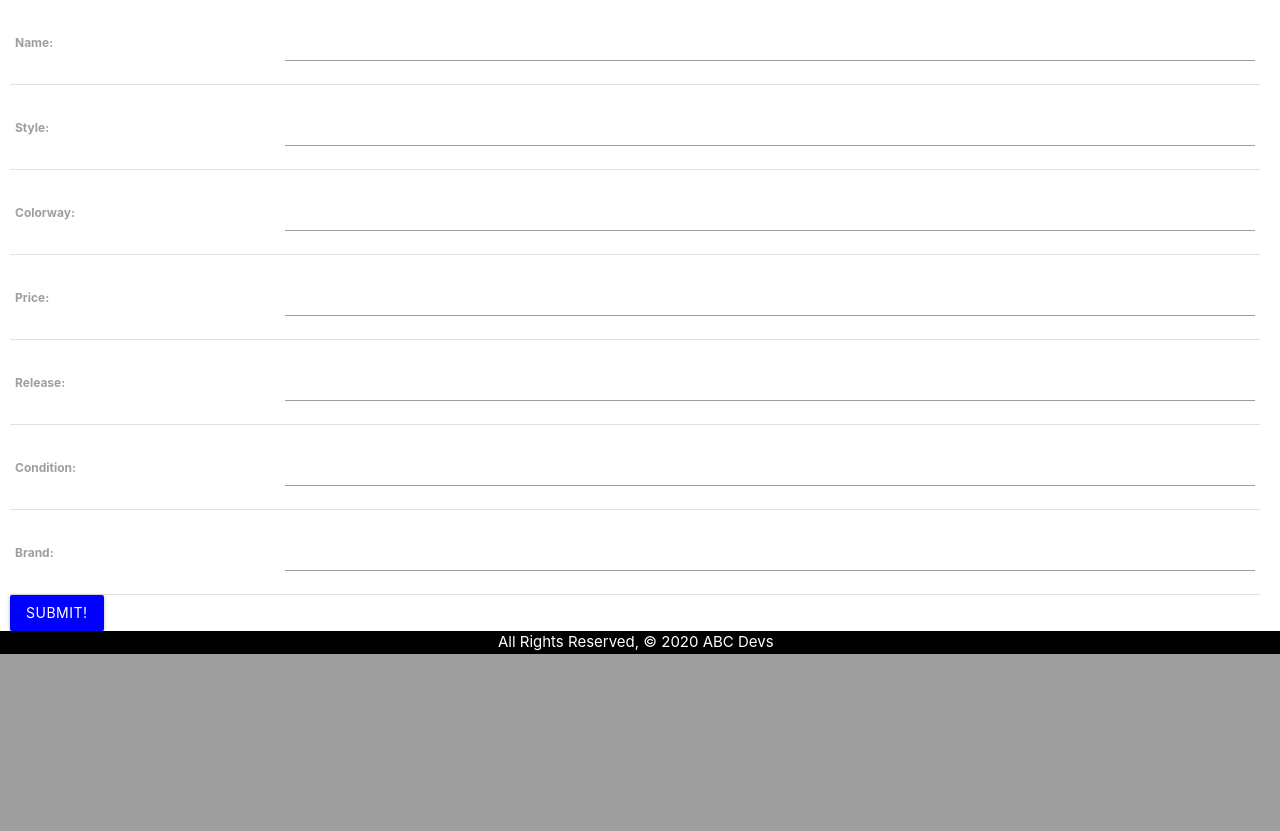
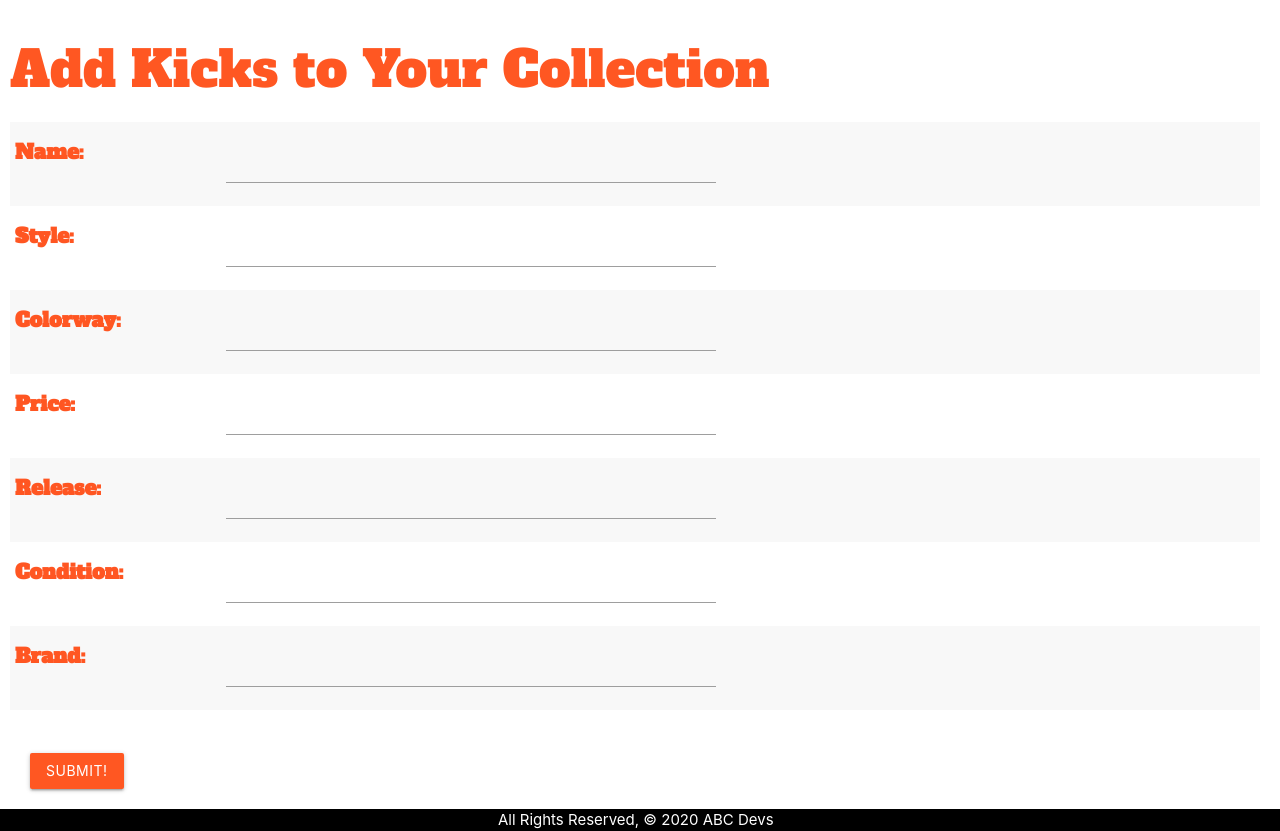
Before and after one commit to alexpensavalle/SneakerHEADz-development, a Django app: page /sneakers/create/ in a window 1280 px wide. Shown: the part 1024-1855 px from the top of the page. Before the commit the page ends 1678 px from the top, so only its background shows below. Run offline with Django 3.2, Linux system fonts and the light colour scheme; the visitor is signed in with stand-in values (Sample User, id 1).

Commit message:
Final CSS for Project Submittal - Complete

```diff
--- a/main_app/static/css/style.css
+++ b/main_app/static/css/style.css
@@ -21,6 +21,26 @@ body {
     font-family: 'Alfa Slab One', cursive;
     font-size: 50px;
     color: #FF5722;
+  }
+
+  label {
+    display: flex;
+    font-family: 'Alfa Slab One', cursive;
+    font-size: 20px;
+    color: #ff5622;
+    width:1px;
+  }
+
+  tr {
+    display: flex;
+  }
+
+  th {
+    margin-right: 200px;
+  }
+
+  td {
+    width:500px;
   }
 
   nav {
@@ -53,24 +73,17 @@ body {
     height: auto;
   }
 
-  /*@media screen and ( max-width: 1024px ) {
-    img.header-img { width: 100%; }
-  }
-  @media screen and ( min-width: 1025px) {
-    img.header-img { width: 920px;}
-  }
-    img.header-img { height: auto; }*/
-
     .btn {
-      background-color: blue;
+      background-color:#FF5722;
+      margin-bottom: 20px;
     }
 
     .btn:hover {
-      background-color: rgba(0, 81, 255, 0.228);
+      background-color: #ff56222e;
     }
 
     .btn:focus {
-      background-color: rgba(0, 81, 255, 0.611);
+      background-color: #ff562280;
     }
 
     .black-text {
@@ -110,3 +123,29 @@ body {
     .card .card-action a:not(.btn):not(.btn-large):not(.btn-small):not(.btn-large):not(.btn-floating):hover {
       color:#FF5722;
     }
+
+    div.card-action {
+      display: flex;
+      justify-content: center;
+    }
+    .card-panel {
+      display: flex;
+      justify-content: center;
+    }
+
+    .card {
+      display: flex;
+      justify-content: center;
+      box-shadow: none;
+
+    }
+
+    img.responsive-img {
+      max-width: 50%;
+      max-height: 30%;
+    }
+
+    .card-content {
+      padding: 12px;
+      box-shadow: black;
+    }
--- a/main_app/templates/main_app/sneaker_form.html
+++ b/main_app/templates/main_app/sneaker_form.html
@@ -1,11 +1,13 @@
 {% extends 'base.html' %}
 
 {% block content %}
+<h1>Add Kicks to Your Collection</h1>
 <form action="" method="post">
     {% csrf_token %}
-    <table>
+    <table class="striped">
         {{ form.as_table }}
     </table>
-    <input type="submit" value="Submit!" class="btn">
+    <br>
+    <input type="submit" value="Submit!" class="btn" style="margin: 20px;">
 </form>
 {% endblock %}
```
Also changed, not shown: main_app/templates/main_app/sneaker_list.html (+14 -5 lines), main_app/templates/sneakers/detail.html (+12 -5 lines), main_app/templates/sneakers/index.html (+13 -3 lines).
